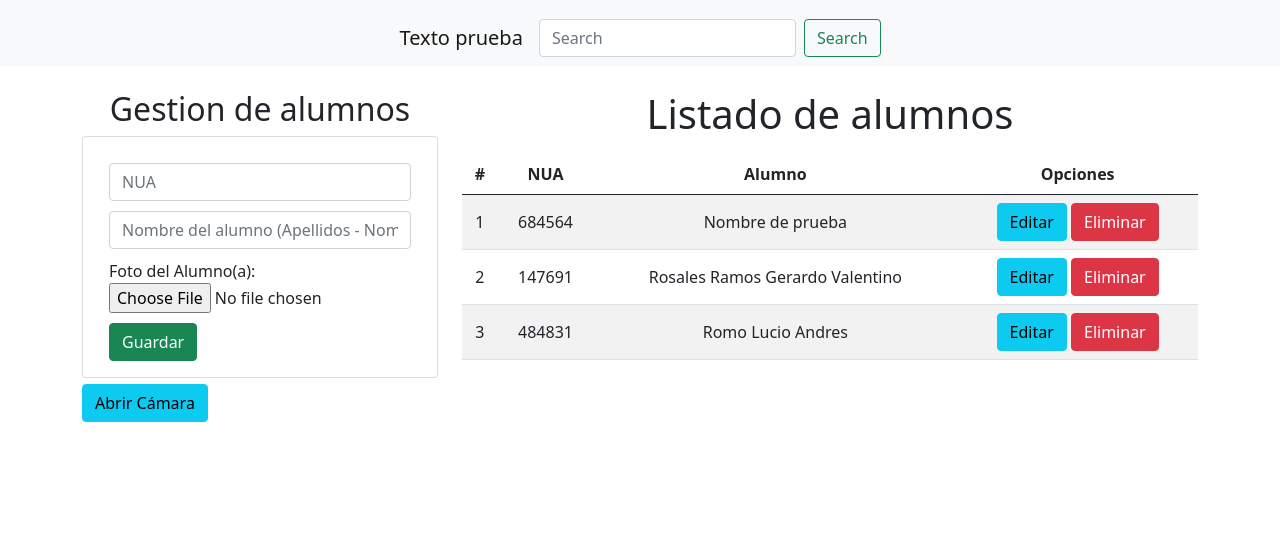
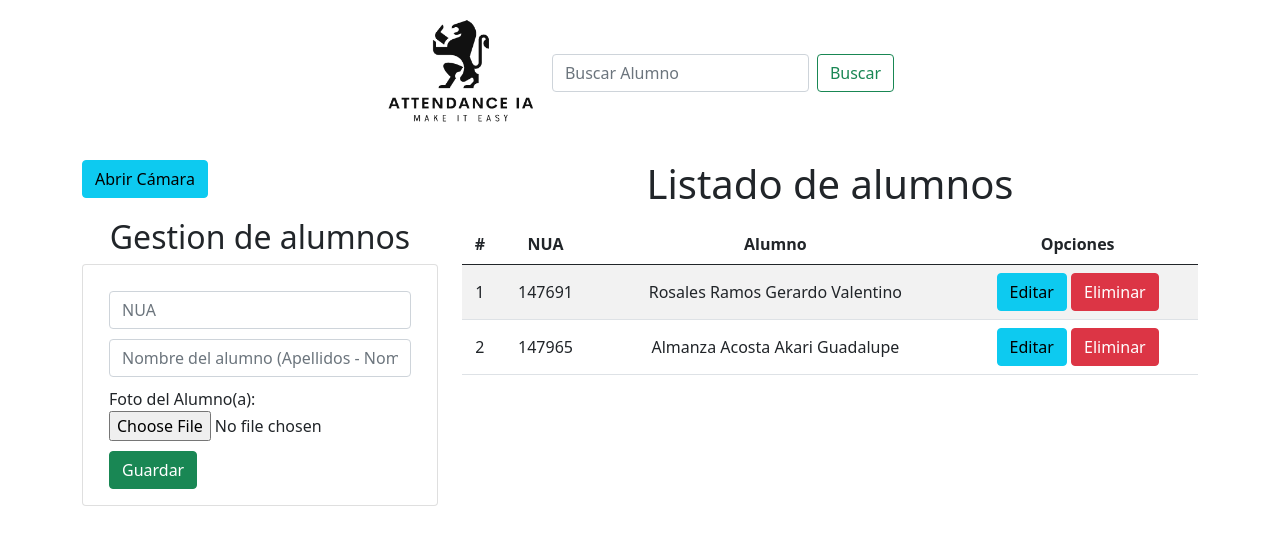
Before and after one commit to GerardoValentino/Interfaz01-Topicos-FRecognition, a Django app: page / in a window 1280 px wide. Shown: the top 545 px of the page. Run offline with Django 3.2, Linux system fonts and the light colour scheme; data comes from the database, SQL or seed files in the repository; some libraries are stand-ins or nearby versions.

Commit message:
Se agregaron mas tablas a la db, se incluyo el codigo para registrar alumnos con sus asistencias, se comenzo a arreglar la apariencia de la pagina

```diff
--- a/Aplicaciones/Academico/admin.py
+++ b/Aplicaciones/Academico/admin.py
@@ -1,5 +1,5 @@
 from django.contrib import admin
-from .models import Curso
+from .models import Alumno
 # Register your models here.
 
-admin.site.register(Curso)
+admin.site.register(Alumno)
--- a/Aplicaciones/Academico/models.py
+++ b/Aplicaciones/Academico/models.py
@@ -2,7 +2,7 @@ from django.db import models
 
 # Create your models here.
 
-class Curso(models.Model):
+class Alumno(models.Model):
     nua = models.CharField(primary_key=True,max_length=6)
     nombre = models.CharField(max_length=100)
     foto = models.ImageField(upload_to="alumnos", null=True)
@@ -12,20 +12,23 @@ class Curso(models.Model):
         return texto.format(self.nua, self.nombre)
 
 class Dia(models.Model):
-    fecha = models.CharField(primary_key=True,max_length=6)
-    asistencia = models.CharField(max_length=100)
+    fecha = models.CharField(primary_key=True,max_length=12)
 
-    def __str__(self):
-        texto = "{} ({})"
-        return texto.format(self.fecha, self.asistencia)
+
+class Asistencia(models.Model):
+    alumno = models.ForeignKey(Alumno, on_delete=models.CASCADE)
+    dia = models.ForeignKey(Dia, on_delete=models.CASCADE)
+    asistencia = models.CharField(max_length=3)
+
 
 class Semana(models.Model):
-    lunes = Dia
-    martes = Dia
-    miercoles = Dia
-    jueves = Dia
-    viernes = Dia
+    lunes = models.ForeignKey(Dia, on_delete=models.CASCADE, related_name='semana_lunes')
+    martes = models.ForeignKey(Dia, on_delete=models.CASCADE, related_name='semana_martes')
+    miercoles = models.ForeignKey(Dia, on_delete=models.CASCADE, related_name='semana_miercoles')
+    jueves = models.ForeignKey(Dia, on_delete=models.CASCADE, related_name='semana_jueves')
+    viernes = models.ForeignKey(Dia, on_delete=models.CASCADE, related_name='semana_viernes')
 
-    def __str__(self):
-        texto = "{} ({})"
-        return texto.format(self.nua, self.nombre)
+
+
+class Calendario(models.Model):
+    semana = models.ForeignKey(Semana, on_delete=models.CASCADE)
--- a/Aplicaciones/Academico/templates/base.html
+++ b/Aplicaciones/Academico/templates/base.html
@@ -9,14 +9,15 @@
     <link rel="stylesheet" href="{% static 'css/gestionAlumnos.css'%}">
 </head>
 <body>
-    <nav class="navbar navbar-light bg-light">
+    <nav class="navbar navbar-light">
         <div class="container-fluid" style="display: flex;
                                             justify-content: center;
                                             padding-top: 10px;">
-          <a class="navbar-brand">Texto prueba</a>
+            <img src="../static/images/logo.png" alt="" style="width: 150px; height: 110px;">
+          <a class="navbar-brand"></a>
           <form class="d-flex">
-            <input class="form-control me-2" type="search" placeholder="Search" aria-label="Search">
-            <button class="btn btn-outline-success" type="submit">Search</button>
+            <input class="form-control me-2" type="search" placeholder="Buscar Alumno" aria-label="Search">
+            <button class="btn btn-outline-success" type="submit">Buscar</button>
           </form>
         </div>
     </nav>
--- a/Aplicaciones/Academico/templates/gestionAlumnos.html
+++ b/Aplicaciones/Academico/templates/gestionAlumnos.html
@@ -14,12 +14,15 @@
         {% endfor %}
       {% endif %}
         -->
-        <h2 class="text-center">Gestion de alumnos</h2>
+        <div class="text-center;">
+            <a href="recognize/" class="btn btn-info">Abrir Cámara</a>
+        </div>
+        <h2 class="text-center" style="margin-top: 20px;">Gestion de alumnos</h2>
         <div class="card">
             <div class="card-body" style="display: flex;
                                         justify-content: flex-start;
                                         flex-direction: column-reverse;">
-                <form id="formularioCurso" enctype="multipart/form-data" action="/registrarAlumno/" method="POST"> {% csrf_token %}
+                <form id="formularioAlumno" enctype="multipart/form-data" action="/registrarAlumno/" method="POST"> {% csrf_token %}
                     <div class="form-group" style="margin: 10px;">
                         <input type="text"
                                 name="txtNUA"
@@ -81,9 +84,6 @@
     </div>
 </div>
 
-<div>
-    <a href="recognize/" class="btn btn-info">Abrir Cámara</a>
-</div>
 <!--Sweet Alert-->
 <script src="https://cdn.jsdelivr.net/npm/sweetalert2@11"></script>
 
@@ -99,7 +99,7 @@
     }
     noificationSwal(document.title, "Alumnos listados con éxito", "success", "Ok")
 
-    formularioCurso.addEventListener("submit", function (e) {
+    formularioAlumno.addEventListener("submit", function (e) {
         let nombre = String(txtNombre.value).trim()
 
         if (nombre.length < 3) {
--- a/Aplicaciones/Academico/views.py
+++ b/Aplicaciones/Academico/views.py
@@ -1,9 +1,11 @@
 from django.shortcuts import render, redirect
-from .models import Curso
+from .models import Alumno
 from django.utils.datastructures import MultiValueDictKeyError
 from django.http import HttpResponse
 from django.http import JsonResponse
 from django.views.decorators.http import require_POST
+from .registro import *
+import datetime
 
 from .face_recog import extrae_rostros, recognize_person
 # from django.contrib import messages
@@ -11,7 +13,7 @@ from .face_recog import extrae_rostros, recognize_person
 # Create your views here.
 
 def home(request):
-    alumnosListados = Curso.objects.all()
+    alumnosListados = Alumno.objects.all()
     return render(request, "gestionAlumnos.html", {"alumnos": alumnosListados})
 
 def registrarAlumno(request):
@@ -22,7 +24,7 @@ def registrarAlumno(request):
             nombre = request.POST['txtNombre']
             foto = request.FILES['fotoAlumno']
 
-            alumno = Curso.objects.create(nua=nua, nombre=nombre, foto=foto)
+            alumno = Alumno.objects.create(nua=nua, nombre=nombre, foto=foto)
             alumno.foto.delete(save=True)
             newName = nombre.replace(' ', '_') + '.jpg'
             alumno.foto.save(newName, foto)
@@ -36,18 +38,18 @@ def registrarAlumno(request):
 
 
 def eliminarAlumno(request, nua):
-    alumno = Curso.objects.get(nua=nua)
+    alumno = Alumno.objects.get(nua=nua)
     alumno.delete()
     return redirect('/')
 
 def edicionAlumno(request, nua):
-    alumno = Curso.objects.get(nua=nua)
+    alumno = Alumno.objects.get(nua=nua)
     return render(request, "edicionAlumno.html", {"alumno": alumno})
 
 def editarAlumno(request):
     nua = request.POST['txtNUA']
     nombre = request.POST['txtNombre']
-    alumno = Curso.objects.get(nua=nua)
+    alumno = Alumno.objects.get(nua=nua)
     alumno.nua = nua
     alumno.nombre = nombre
     alumno.save()
@@ -65,8 +67,27 @@ def video_procesamiento(request):
                 for chunk in foto.chunks():
                     archivo.write(chunk)
 
+            persona = recognize_person('person.jpg').replace('_', ' ')
+            alumno = ObtenerAlumnoPorNombre(persona)
 
-            return HttpResponse(recognize_person('person.jpg').replace('_', ' '))
+            if not alumno:
+                return HttpResponse(persona)
+
+            fecha_actual = datetime.datetime.now()
+            fecha_formateada = fecha_actual.strftime("%d-%m-%Y")
+            dia = ObtenerDiaPorFecha(fecha_formateada)
+
+            if not dia:
+                RegistrarDia(dia)
+                dia = ObtenerDiaPorFecha(fecha_formateada)
+                print(f'El dia se ha registrado ==> {dia}')
+
+            asistencia = ObtenerAsistencia(alumno, dia)
+
+            if not asistencia:
+                RegistrarAsistencia(alumno, dia)
+                print(f'Creando asistencia para {alumno}')
+            return HttpResponse(persona)
 
         except MultiValueDictKeyError as e:
             print(f'Error: {e}')
```
Also changed, not shown: Aplicaciones/Academico/registro.py (added, +30 -0 lines), Aplicaciones/Academico/templates/recognize.html (+7 -1 lines), script.py (+8 -2 lines), Aplicaciones/Academico/migrations/0001_initial.py, Aplicaciones/Academico/migrations/0002_auto_20231028_1218.py (deleted), Aplicaciones/Academico/migrations/0003_curso_foto.py (deleted), Aplicaciones/Academico/static/images/logo.png (added), Universidad.db, media/alumnos/Almanza_Acosta_Akari_Guadalupe.jpg (added), media/alumnos/Rosales_Ramos_Gerardo_Valentino_DXKma5U.jpg (added), media/alumnos/Rosales_Ramos_Gerardo_Valentino_r8zTz7I.jpg (added), media/alumnos/Rosales_Ramos_Gerardo_Valentino_ycH59Ov.jpg (added), media/input/person.jpg.
